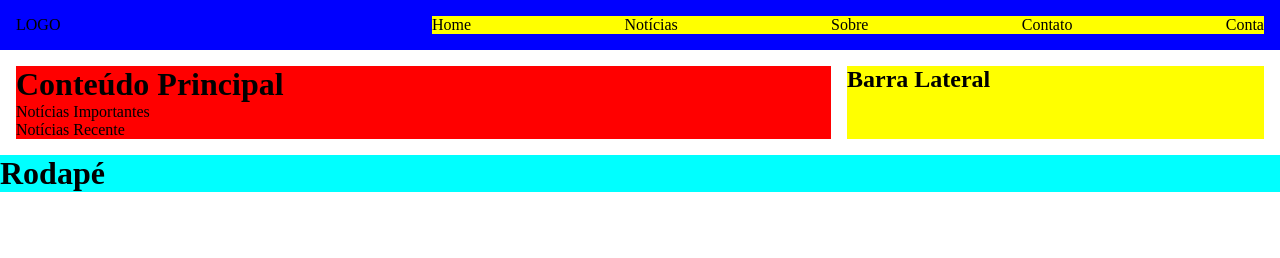
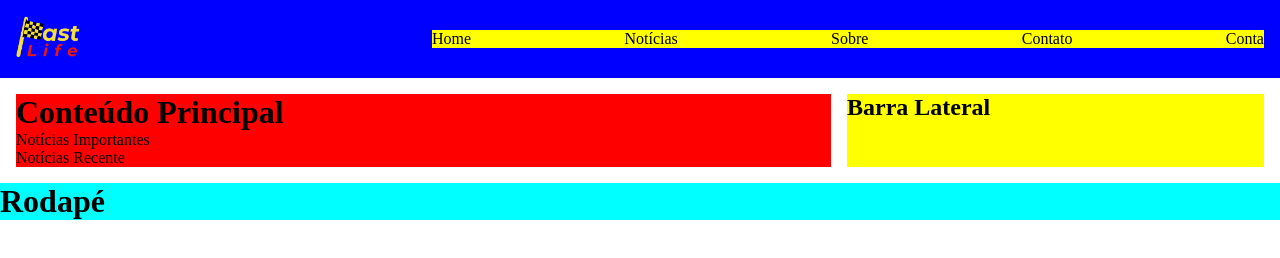
Before and after one commit to rodrigo-fullstack/grid_layout, a plain HTML site: page projetoSiteNoticiasCarros/index.html in a window 1280 px wide. Drawn offline with Linux system fonts and the light colour scheme.

Commit message:
feat: Inserção da Logo

```diff
--- a/projetoSiteNoticiasCarros/index.html
+++ b/projetoSiteNoticiasCarros/index.html
@@ -9,7 +9,7 @@
 <!-- 1 Passo: Definir espaçamento dos elementos -->
 <body>
     <header class="nav-header">
-        <div class="logo">LOGO</div>
+        <div class="logo"><img src="ASSETS/img/logo.png" alt=""></div>
         <nav class="nav-bar">
             <ul class="nav-list">
                 <li class="nav-item">Home</li>
@@ -35,6 +35,5 @@
     <footer class="footer">
         <h1>Rodapé</h1>
     </footer>
-
 </body>
 </html>
--- a/projetoSiteNoticiasCarros/style.css
+++ b/projetoSiteNoticiasCarros/style.css
@@ -12,6 +12,7 @@ body{
     "footer footer footer"
     ;
     gap: 1rem;
+
 }
 .nav-header{
     grid-area: header;
@@ -21,10 +22,13 @@ body{
     justify-content: space-between;
     align-items: center;
     padding: 1rem;
-
+    position: sticky;
 }
 .logo{
     flex:1
+}
+.logo img{
+    width: 64px;
 }
 .nav-bar{
     background-color: yellow;
```
Also changed, not shown: projetoSiteNoticiasCarros/ASSETS/img/logo (2).png (added), projetoSiteNoticiasCarros/ASSETS/img/logo.png (added).
